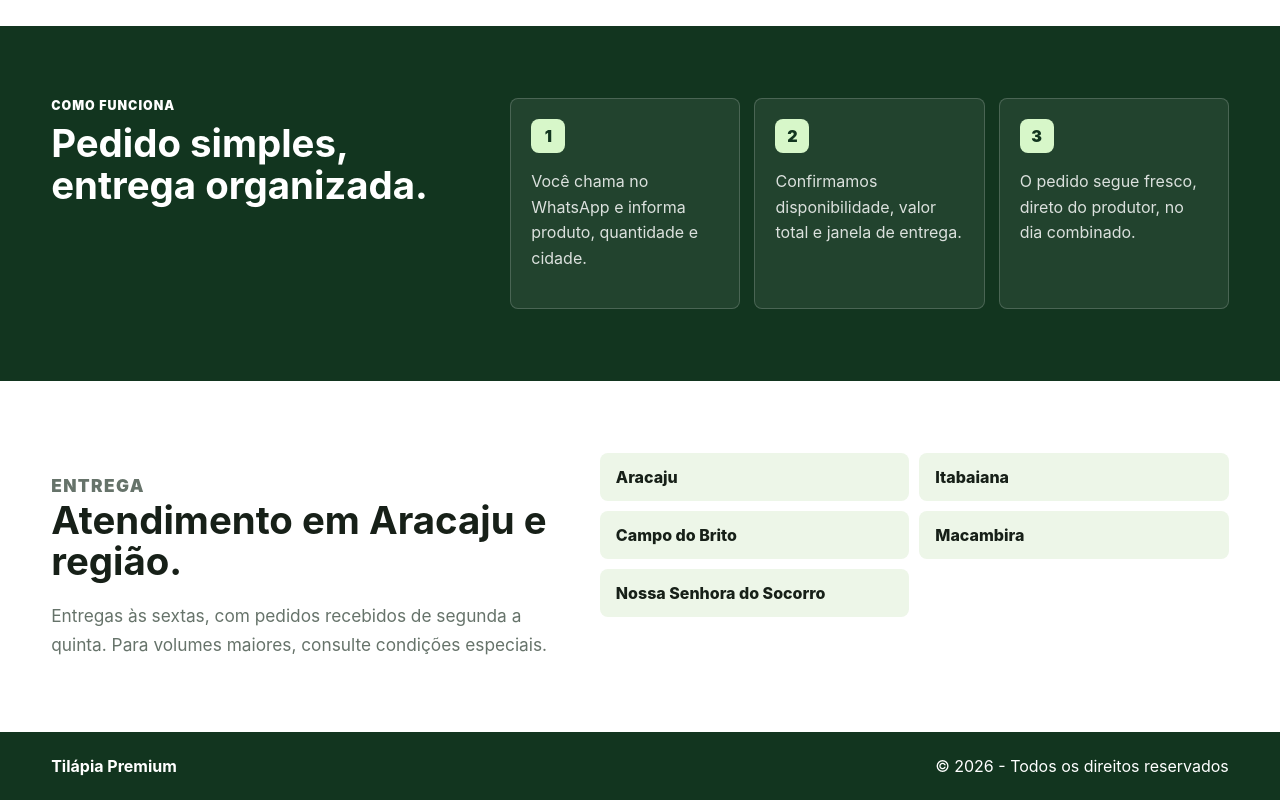
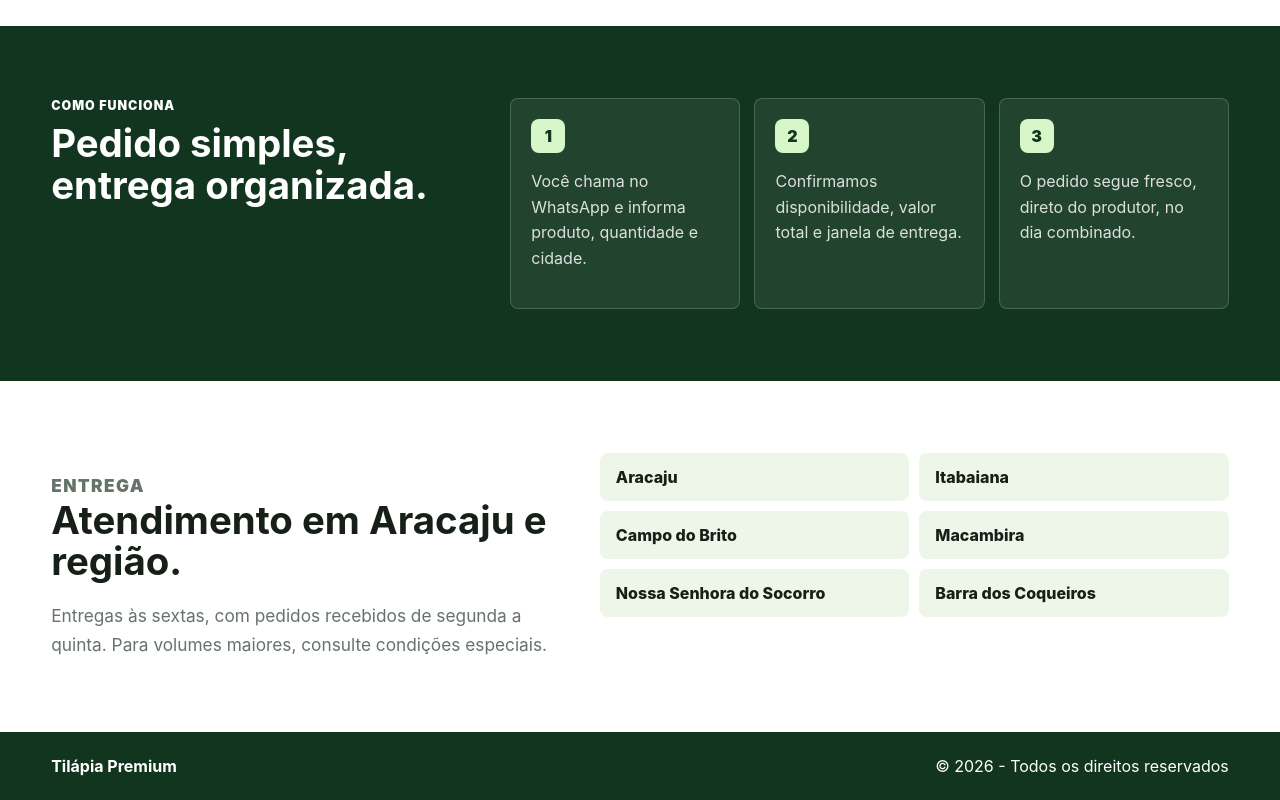
Before and after one commit to alysson0111/site-tilapia, a React (Vite) app: page / in a window 1280 px wide. Shown: the part 1246-2046 px from the top of the page. Built offline with nearby package versions, Linux system fonts and the light colour scheme.

Commit message:
Adiciona Barra dos Coqueiros nas entregas

```diff
--- a/src/App.jsx
+++ b/src/App.jsx
@@ -38,6 +38,7 @@ const deliveryCities = [
   "Campo do Brito",
   "Macambira",
   "Nossa Senhora do Socorro",
+  "Barra dos Coqueiros",
 ];
 
 function whatsappLink(message = ORDER_TEXT) {
```
